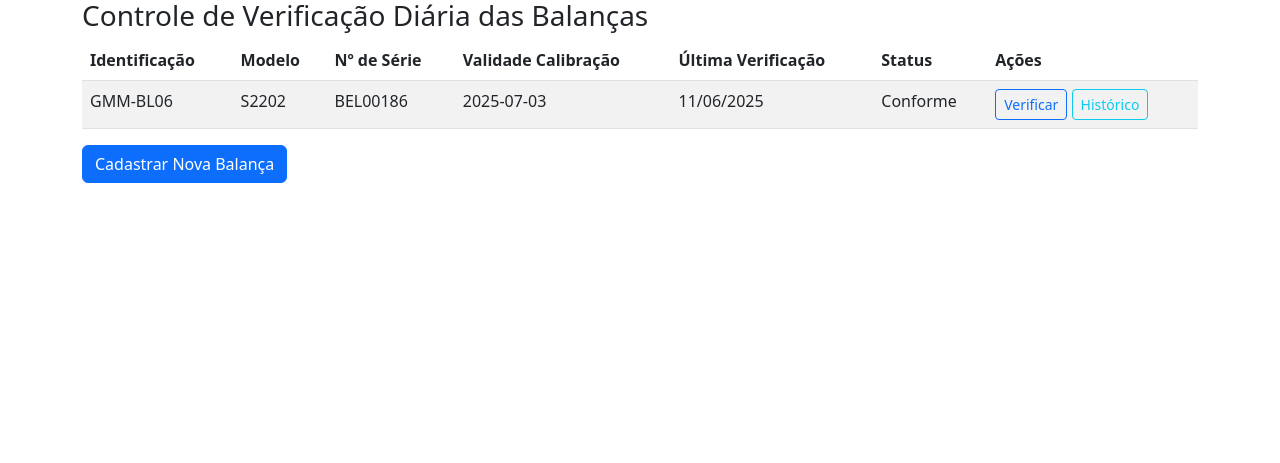
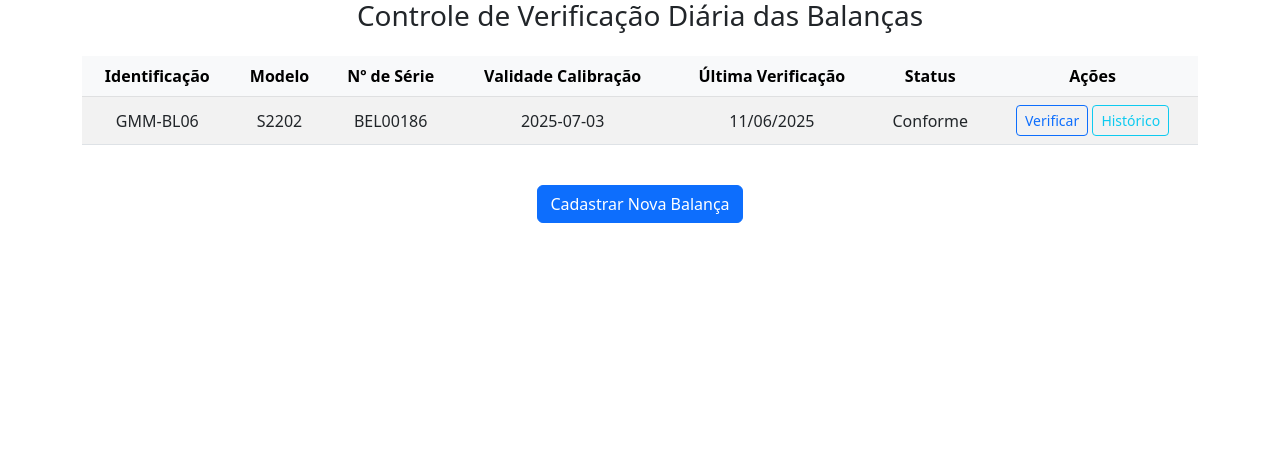
Before and after one commit to victorGroba/Projeto-Regisro-GMM-AT-05-159, a Flask app: page / in a window 1280 px wide. Shown: the part 160-623 px from the top of the page. Run offline with Flask 3, Linux system fonts and the light colour scheme.

Commit message:
agosto dia 12

```diff
--- a/app/templates/base.html
+++ b/app/templates/base.html
@@ -2,6 +2,7 @@
 <html lang="pt-br">
 <head>
     <meta charset="UTF-8">
+    <meta name="viewport" content="width=device-width, initial-scale=1.0"> <!-- FALTAVA ISSO no base.html -->
     <title>{{ title }}</title>
     <link href="https://cdn.jsdelivr.net/npm/bootstrap@5.3.0/dist/css/bootstrap.min.css" rel="stylesheet">
     <style>
@@ -18,15 +19,17 @@
         }
     </style>
 </head>
-<body class="container mt-4">
-    <div class="header row align-items-center">
-        <div class="col-2">
-            <img src="{{ url_for('static', filename='logo.png') }}" alt="Logo da Empresa">
+<body>
+
+    <div class="container mt-4">
+        <div class="header row align-items-center text-center text-md-start">
+            <div class="col-12 col-md-2 mb-3 mb-md-0 text-center">
+                <img src="{{ url_for('static', filename='logo.png') }}" alt="Logo da Empresa" class="img-fluid">
             </div>
-        <div class="col-10">
-            <h5 class="text-center">Sistema de Gestão da Qualidade</h5>
-            <h3 class="text-center">Verificação Diária das Balanças</h3>
-            <div class="dados-fixos d-flex justify-content-between mt-3">
+            <div class="col-12 col-md-10">
+                <h5>Sistema de Gestão da Qualidade</h5>
+                <h3>Verificação Diária das Balanças</h3>
+                <div class="dados-fixos d-flex flex-column flex-md-row justify-content-center gap-3 mt-3">
                     <span><strong>ID:</strong> MM-05-AT-159</span>
                     <span><strong>Revisão:</strong> 01</span>
                     <span><strong>Data de Aprovação:</strong> 28/11/2016</span>
@@ -36,5 +39,8 @@
         </div>
 
         {% block content %}{% endblock %}
+    </div>
+
+
 </body>
 </html>
--- a/app/templates/historico.html
+++ b/app/templates/historico.html
@@ -133,6 +133,8 @@
                 padding: 0;
             }
         }
+
+
     </style>
 </head>
 <body>
--- a/app/templates/index.html
+++ b/app/templates/index.html
@@ -1,10 +1,12 @@
 {% extends "base.html" %}
 
 {% block content %}
-<h3>Controle de Verificação Diária das Balanças</h3>
 
-<table class="table table-striped">
-    <thead>
+<h3 class="text-center mb-4">Controle de Verificação Diária das Balanças</h3>
+
+<div class="table-responsive">
+    <table class="table table-striped align-middle text-center">
+        <thead class="table-light">
             <tr>
                 <th>Identificação</th>
                 <th>Modelo</th>
@@ -44,6 +46,10 @@
         {% endfor %}
         </tbody>
     </table>
+</div>
 
+<div class="d-flex justify-content-center mt-4">
     <a href="{{ url_for('routes.cadastrar') }}" class="btn btn-primary">Cadastrar Nova Balança</a>
+</div>
+
 {% endblock %}
```
Also changed, not shown: instance/balancas.db. Lines whose indentation alone changed are shown as unchanged.
